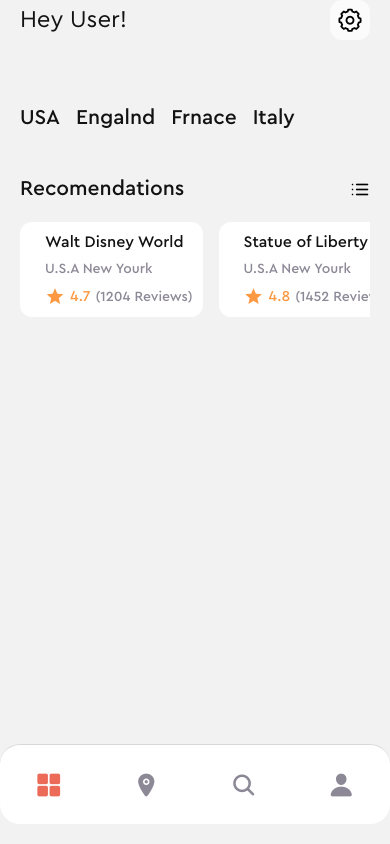
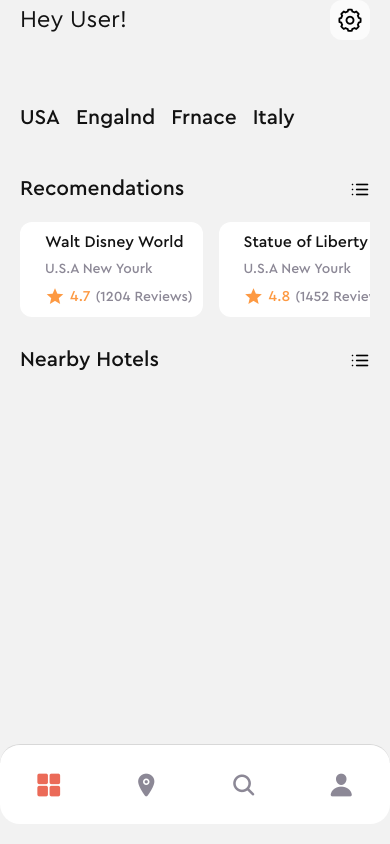
Before and after one commit to lDereQl/SEProject2_0, a React Native app: screen /Home in a window 390 px wide. Built offline with nearby package versions, Linux system fonts and the light colour scheme; grey boxes are pictures that could not be loaded.

Commit message:
TRP-2 Preparing the template

```diff
--- a/components/Home/BestHotels.jsx
+++ b/components/Home/BestHotels.jsx
@@ -1,16 +1,16 @@
-import { View, TouchableOpacity, StyleSheet } from 'react-native'
+import { StyleSheet, TouchableOpacity, View } from 'react-native'
 import React from 'react'
-import reusable from '../Reusable/reusable.style';
-import { TEXT, COLORS } from '../../constants/theme';
-import ReusableText from '../Reusable/ReusableText';
-import Feather from '@expo/vector-icons'
+import { TEXT, COLORS } from '../../constants/theme'
+import reusable from '../Reusable/reusable.style'
+import ReusableText from '../Reusable/ReusableText'
+import { Feather } from '@expo/vector-icons'
 
 const BestHotels = () => {
   return (
     <View>
       <View style={[reusable.rowWithSpace('space-between'), {paddingBottom: 20}]}>
         <ReusableText
-              text={'Recomendations'}
+              text={'Nearby Hotels'}
               family={"medium"}
               size={TEXT.large}
               color={COLORS.black}
--- a/screens/home/HomeScreen.jsx
+++ b/screens/home/HomeScreen.jsx
@@ -1,6 +1,12 @@
 import { View, SafeAreaView, TouchableOpacity } from 'react-native';
 import reusable  from '../../components/Reusable/reusable.style'
-import {ReusableText, HeightSpacer, Places, Recomendations} from '../../components'
+import {
+  ReusableText,
+  HeightSpacer,
+  Places,
+  Recomendations,
+  BestHotels
+} from '../../components'
 import { SIZES, COLORS } from '../../constants/theme'
 import { AntDesign } from "@expo/vector-icons"
 import home from './home.style';
@@ -41,6 +47,10 @@ const HomeScreen = ({ navigation }) => {
 
           <Recomendations/>
 
+          <HeightSpacer height={30}/>
+
+          <BestHotels/>
+
         </View>
       </SafeAreaView>
     );
```
